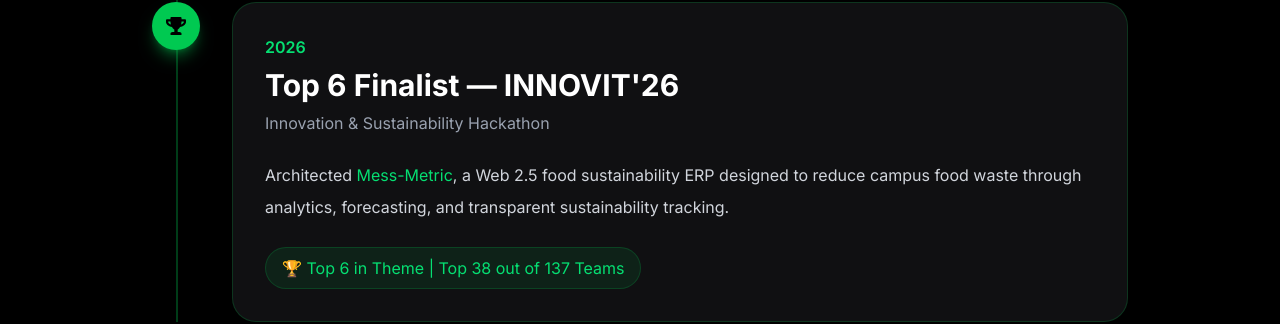
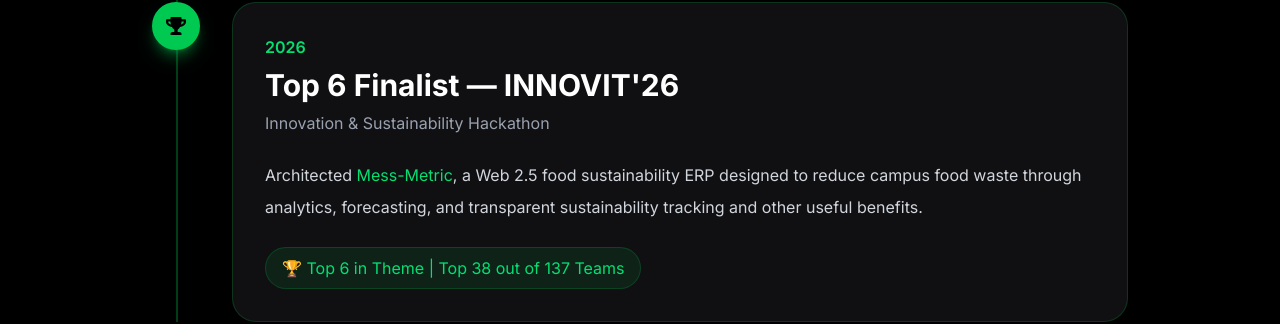
Before and after one commit to 2608raghav/My_Website, a React (Vite) app: page / in a window 1280 px wide. Shown: the part 4240-4564 px from the top of the page. Built offline with nearby package versions, Linux system fonts and the light colour scheme; no server answers; the HTML template or start-up script is replaced by a standard one.

Commit message:
Enhance Mess-Metric description in Achievements component
Updated the description of Mess-Metric to include additional benefits.

```diff
--- a/src/Components/Achievements/Achievements.jsx
+++ b/src/Components/Achievements/Achievements.jsx
@@ -170,7 +170,7 @@ const Achievements = () => {
                 Architected <span className="text-green-400">Mess-Metric</span>,
                 a Web 2.5 food sustainability ERP designed to reduce
                 campus food waste through analytics, forecasting,
-                and transparent sustainability tracking.
+                and transparent sustainability tracking and other useful benefits.
               </p>
 
               <div
```
